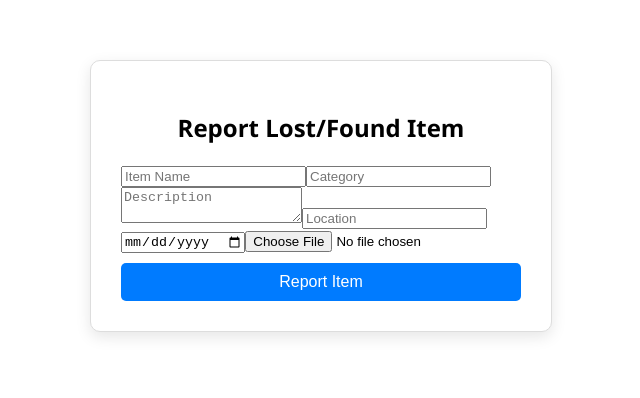
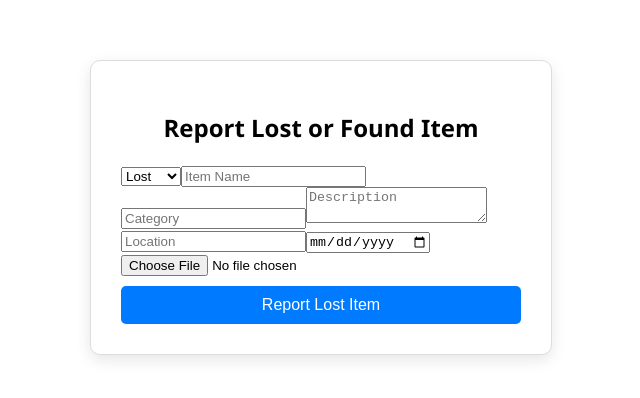
Before and after one commit to Samridhan2005/lost-found, a React (Create React App) app in the folder lost-found-frontend/: page /report in a window 1280 px wide. Shown: the top 398 px of the page, without its empty margins (319-959 px from the left). Built offline with nearby package versions, Linux system fonts and the light colour scheme.

Commit message:
modified form to accept both lost & found items

```diff
--- a/lost-found-frontend/src/ReportItemForm.js
+++ b/lost-found-frontend/src/ReportItemForm.js
@@ -1,6 +1,7 @@
 import React, { useState } from "react";
 
 function ReportItemForm() {
+  const [itemType, setItemType] = useState('lost'); // lost or found
   const [name, setName] = useState('');
   const [category, setCategory] = useState('');
   const [description, setDescription] = useState('');
@@ -9,30 +10,12 @@ function ReportItemForm() {
   const [imageFile, setImageFile] = useState(null);
   const [loading, setLoading] = useState(false);
 
- const handleImageUpload = async () => {
-  const cloudData = new FormData();
-  cloudData.append('file', imageFile);
-  cloudData.append('upload_preset', 'lostfound_preset'); // 👈 your Cloudinary preset name
-  cloudData.append('cloud_name', 'dlmjxye1m'); // 👈 replace with your Cloudinary cloud name
-
-  try {
-    const res = await fetch('https://api.cloudinary.com/v1_1/dlmjxye1m/image/upload', {
-      method: 'POST',
-      body: cloudData,
-    });
-    const data = await res.json();
-    return data.url; // 👈 Cloudinary returns the uploaded image URL
-  } catch (err) {
-    console.error("Image upload failed:", err);
-    return null;
-  }
-};
-
   const handleSubmit = async (e) => {
     e.preventDefault();
     setLoading(true);
 
     const formData = new FormData();
+    formData.append('type', itemType); // 👈 Add item type
     formData.append('name', name);
     formData.append('category', category);
     formData.append('description', description);
@@ -45,11 +28,13 @@ function ReportItemForm() {
     try {
       const response = await fetch('http://localhost:8080/items/report', {
         method: 'POST',
-      body: formData, // ✅ no need to set Content-Type manually
+        body: formData,
       });
 
       if (response.ok) {
-      alert('Item reported successfully!');
+        alert(`${itemType === 'lost' ? 'Lost' : 'Found'} item reported successfully!`);
+        // reset all
+        setItemType('lost');
         setName('');
         setCategory('');
         setDescription('');
@@ -67,11 +52,15 @@ function ReportItemForm() {
     }
   };
 
-
   return (
     <div className="form-container">
-      <h2>Report Lost/Found Item</h2>
+      <h2>Report Lost or Found Item</h2>
       <form onSubmit={handleSubmit}>
+        <select value={itemType} onChange={(e) => setItemType(e.target.value)} required>
+          <option value="lost">Lost</option>
+          <option value="found">Found</option>
+        </select>
+
         <input type="text" placeholder="Item Name" value={name} onChange={(e) => setName(e.target.value)} required />
         <input type="text" placeholder="Category" value={category} onChange={(e) => setCategory(e.target.value)} required />
         <textarea placeholder="Description" value={description} onChange={(e) => setDescription(e.target.value)} required />
@@ -80,7 +69,7 @@ function ReportItemForm() {
         <input type="file" accept="image/*" onChange={(e) => setImageFile(e.target.files[0])} />
 
         <button type="submit" disabled={loading}>
-          {loading ? 'Submitting...' : 'Report Item'}
+          {loading ? 'Submitting...' : `Report ${itemType.charAt(0).toUpperCase() + itemType.slice(1)} Item`}
         </button>
       </form>
     </div>
```
Lines whose indentation alone changed are shown as unchanged.
